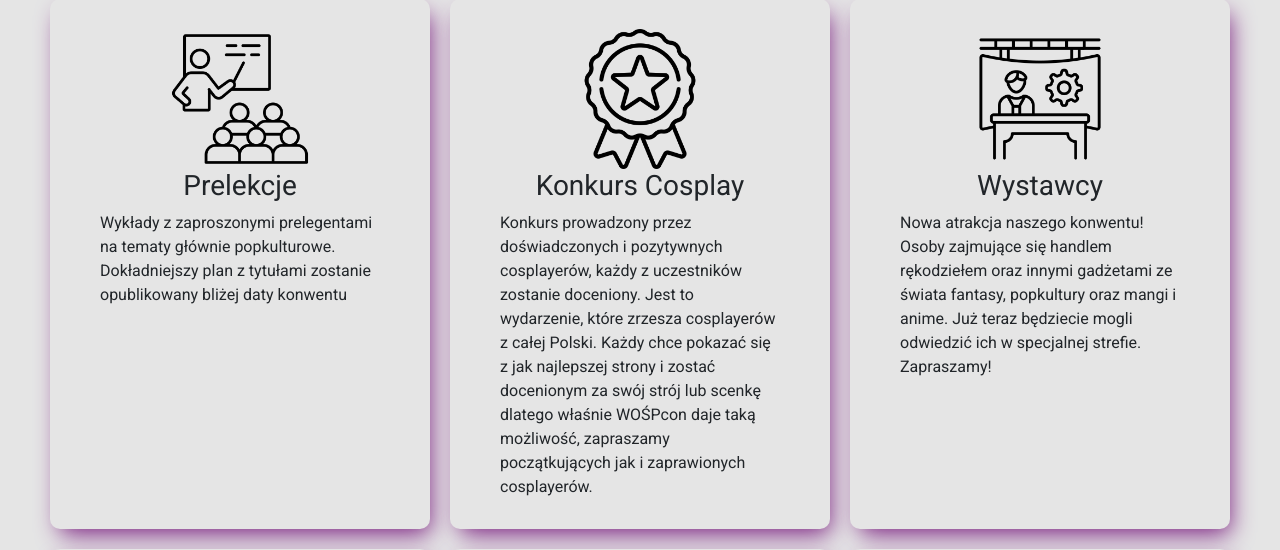
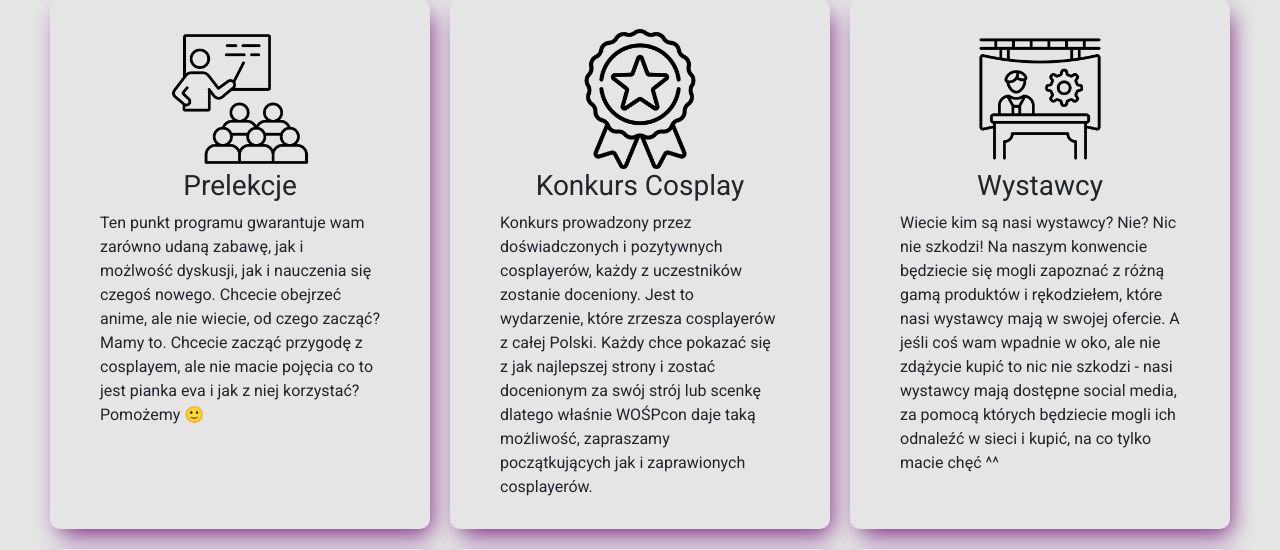
Before and after one commit to j-jaros/wospcon.pl, a Flask app: page / in a window 1280 px wide. Shown: the part 1565-2115 px from the top of the page. Run offline with Flask 3, Linux system fonts and the light colour scheme.

Commit message:
modyfikacja opisow atrakcji

```diff
--- a/templates/index.html
+++ b/templates/index.html
@@ -145,8 +145,9 @@ Facebook icons created by Pixel perfect - Flaticon: https://www.flaticon.com/fre
             <div class="pcard hidden">
                 <img src="/static/lecutre-logo.png" alt="lecture logo">
                 <h3>Prelekcje</h3>
-                <span>Wykłady z zaproszonymi prelegentami na tematy głównie popkulturowe. Dokładniejszy plan z
-                    tytułami zostanie opublikowany bliżej daty konwentu</span>
+                <span>Ten punkt programu gwarantuje wam zarówno udaną zabawę, jak i możlwość dyskusji, jak i
+                    nauczenia się czegoś nowego. Chcecie obejrzeć anime, ale nie wiecie, od czego zacząć? Mamy to.
+                    Chcecie zacząć przygodę z cosplayem, ale nie macie pojęcia co to jest pianka eva i jak z niej korzystać? Pomożemy 🙂</span>
             </div>
             <div class="pcard hidden">
                 <img src="/static/competition-icon.png" alt="competition logo">
@@ -159,9 +160,11 @@ Facebook icons created by Pixel perfect - Flaticon: https://www.flaticon.com/fre
             <div class="pcard hidden">
                 <img src="/static/exhibitor-logo.png" alt="exhibitor logo">
                 <h3>Wystawcy</h3>
-                <span>Nowa atrakcja naszego konwentu! Osoby zajmujące się handlem rękodziełem oraz innymi
-                    gadżetami ze świata fantasy, popkultury oraz mangi i anime. Już teraz będziecie mogli
-                    odwiedzić ich w specjalnej strefie. Zapraszamy!</span>
+                <span>Wiecie kim są nasi wystawcy? Nie? Nic nie szkodzi! Na naszym konwencie będziecie się mogli
+                    zapoznać z różną gamą produktów i rękodziełem, które nasi wystawcy mają w swojej ofercie.
+                    A jeśli coś wam wpadnie w oko, ale nie zdążycie kupić to nic nie szkodzi - nasi wystawcy
+                    mają dostępne social media, za pomocą których będziecie
+                    mogli ich odnaleźć w sieci i kupić, na co tylko macie chęć ^^</span>
             </div>
             <div class="pcard hidden">
                 <img src="/static/tournament-logo.png" alt="tournament logo">
```
